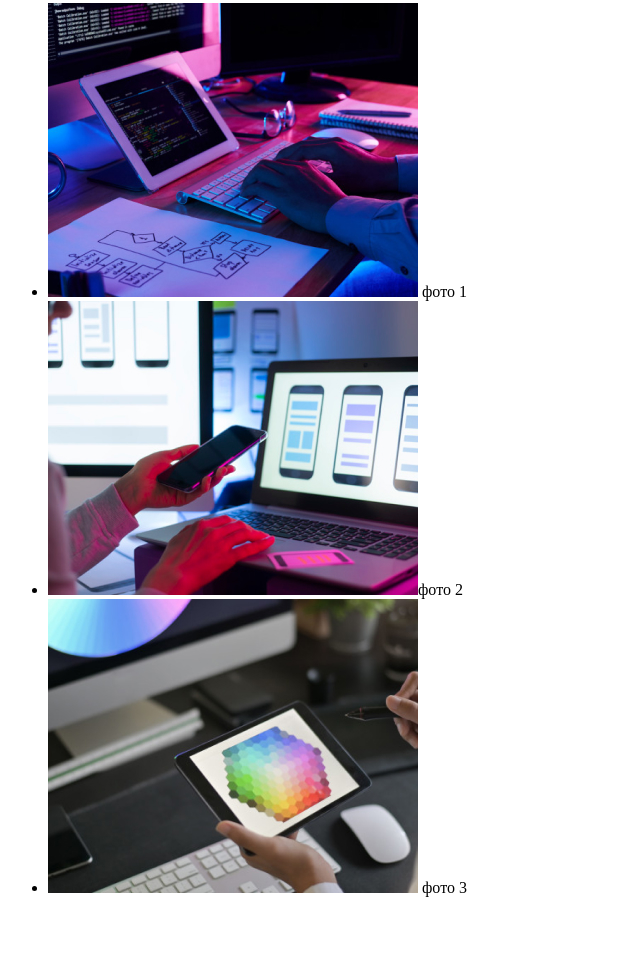
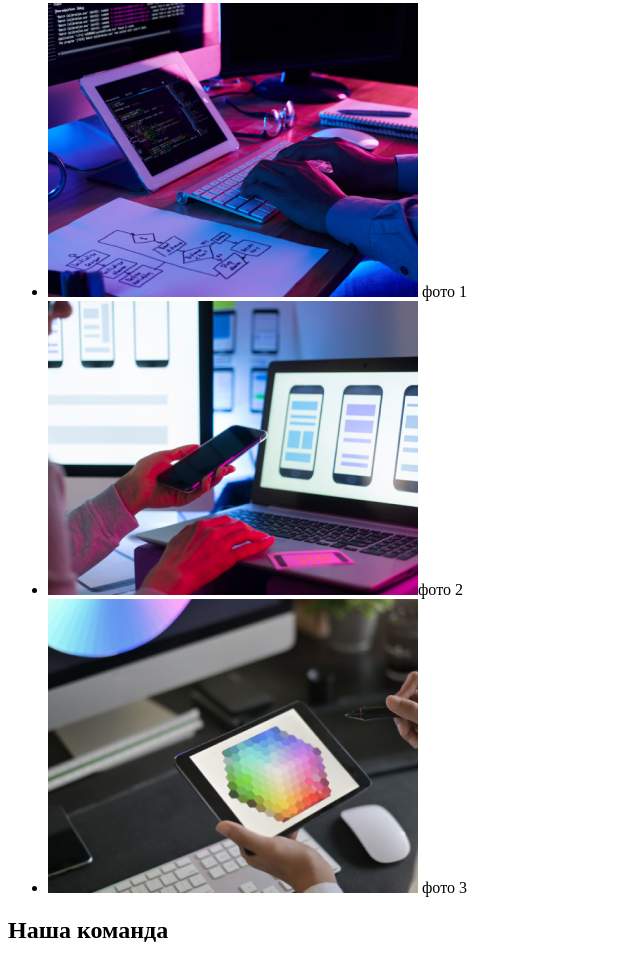
Before and after one commit to Vovichh93/goit-markup-hw-01, a plain HTML site: page index.html in a window 1280 px wide. Shown: the part 615-1579 px from the top of the page, without its empty margins (0-640 px from the left). Before the commit the page ends 1528 px from the top, so only its background shows below. Drawn offline with Linux system fonts and the light colour scheme.

```diff
--- a/index.html
+++ b/index.html
@@ -42,5 +42,12 @@
              <li><img src="./images/box 2.jpg" alt="">фото 2</li>
              <li><img src="./images/box 3.jpg" alt=""> фото 3</li>
          </ul>
+         <section>
+             <h2> Наша команда </h2>
+             <ul>
+
+
+             </ul>
+         </section>
 </body>
 </html>
```
Also changed, not shown: images/Игорь Демьяненко.jpg (added), images/Мехаил Ермаков.jpg (added), images/Николай Тарасов.jpg (added), images/Ольга Репина.jpg (added).
